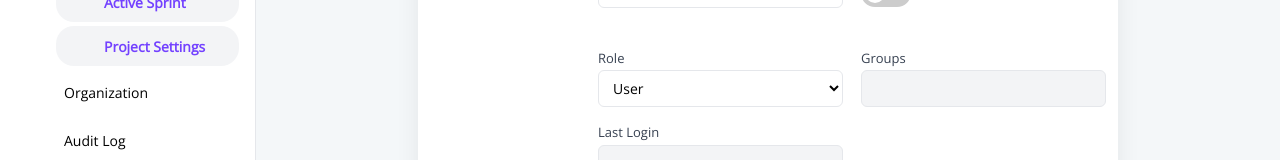
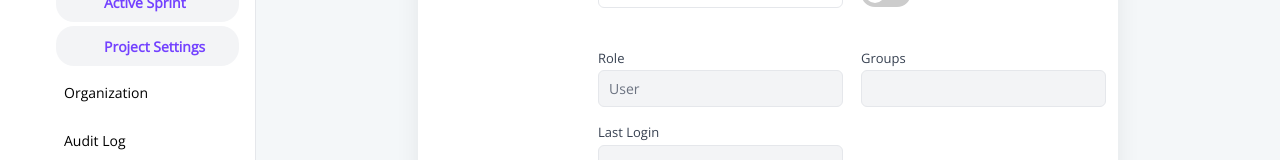
Before and after one commit to MinhTrung9443/Project_TLCN, a React (Create React App) app in the folder project-management-system-fe/: page /organization/user/1 in a window 1280 px wide. Shown: the part 370-530 px from the top of the page. Built offline with nearby package versions, Linux system fonts and the light colour scheme; no server answers; sample sign-in values are in the browser's storage.

Commit message:
không chỉnh role

```diff
--- a/project-management-system-fe/src/pages/ManageUser/UserProfile.jsx
+++ b/project-management-system-fe/src/pages/ManageUser/UserProfile.jsx
@@ -122,10 +122,7 @@ const Component = () => {
 
           <div>
             <label className="user-profile-label">Role</label>
-            <select className="user-profile-select" value={updateUser.role || "user"} onChange={onInputChange} disabled={!isAdmin} name="role">
-              <option value="user">User</option>
-              <option value="admin">Admin</option>
-            </select>
+            <input className="user-profile-input" value={updateUser.role === "admin" ? "Admin" : "User"} readOnly name="role" />
           </div>
           <div>
             <label className="user-profile-label">Groups</label>
```
